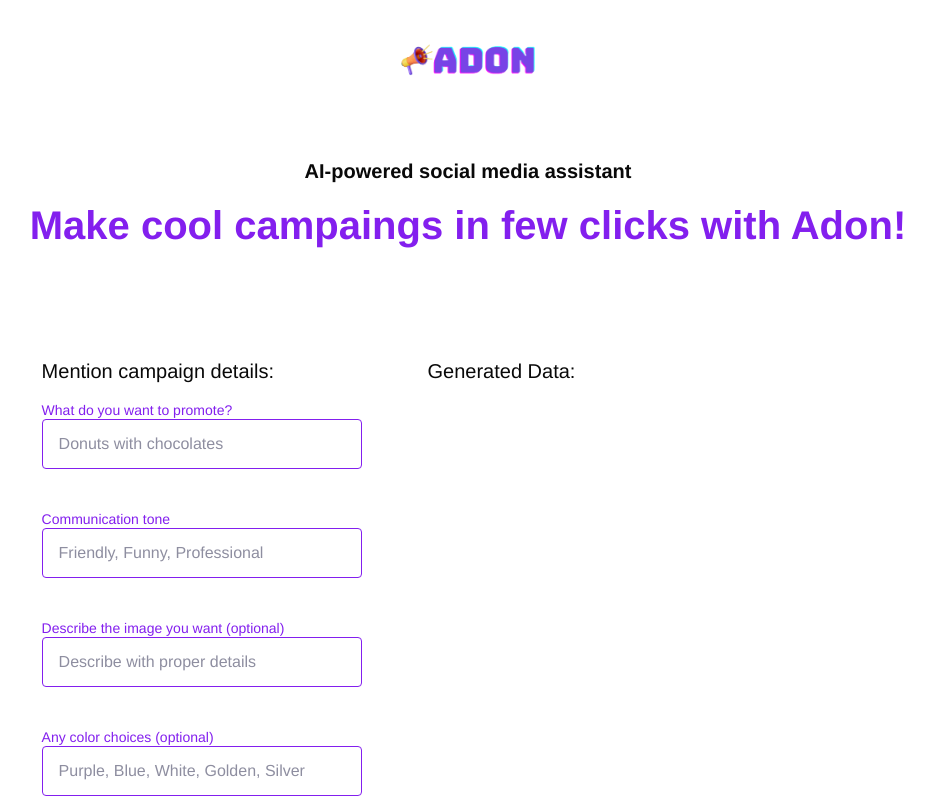
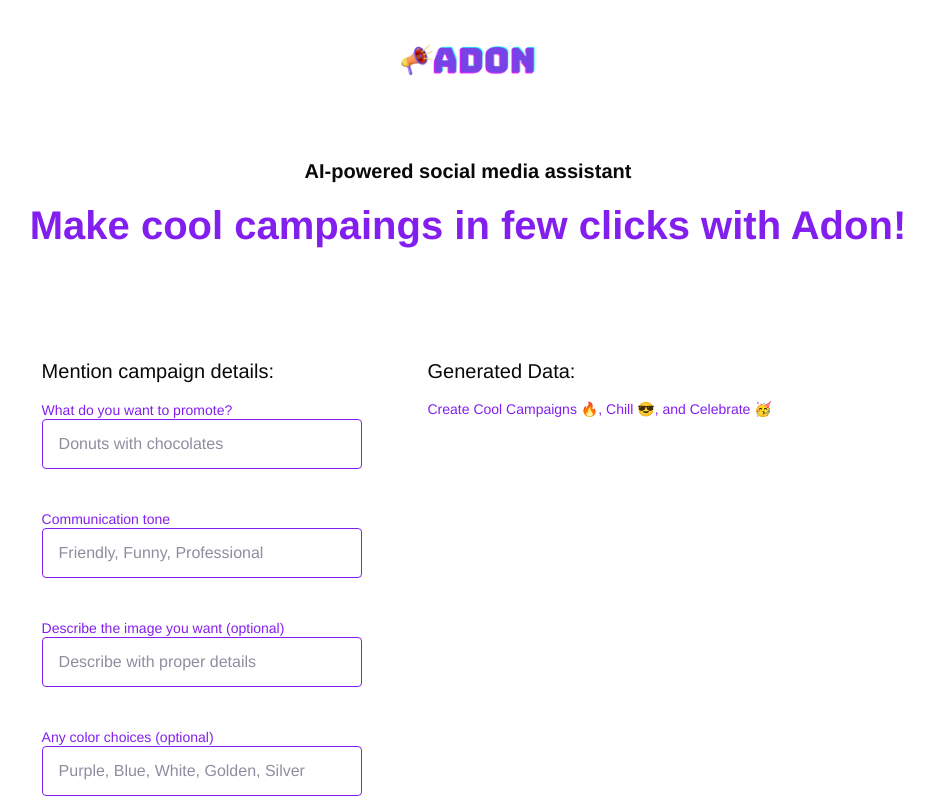
Before and after one commit to Amisha-100/ads-generator, a Next.js app: page / in a window 1280 px wide. Shown: the top 800 px of the page, without its empty margins (172-1106 px from the left). Built offline with nearby package versions, Linux system fonts and the light colour scheme; a web font is replaced by a local one.

Commit message:
Add: Slogan

```diff
--- a/pages/index.js
+++ b/pages/index.js
@@ -147,6 +147,7 @@ export default function Home() {
                     </div>
                     <div className={styles.flexImageChild}>
                         <p className={styles.text3}>Generated Data:</p>
+                        <p className={styles.text4}>Create Cool Campaigns 🔥, Chill 😎, and Celebrate 🥳</p>
                         <div>
                             <Carousel1 images={imageResult} captionArray={captionResult} hashtagArray={hashtagResult}/>
                         </div>
```
